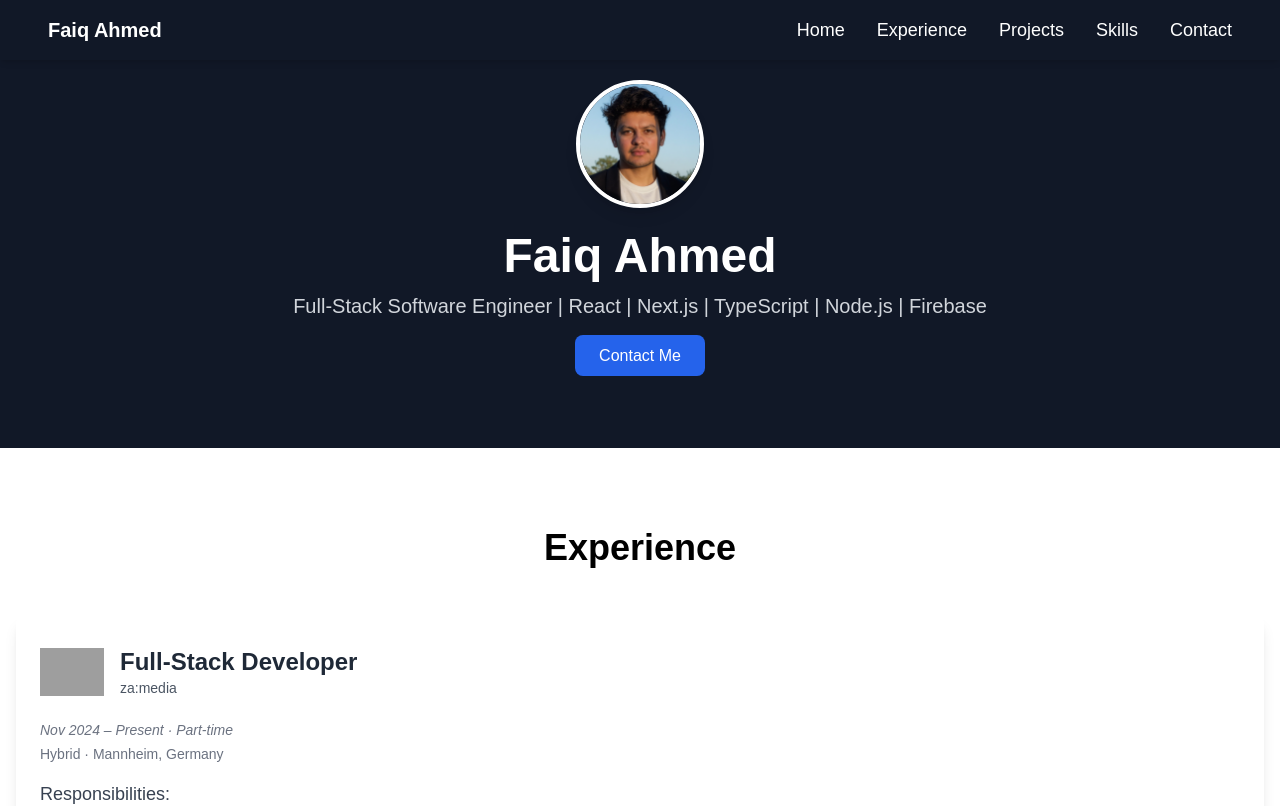
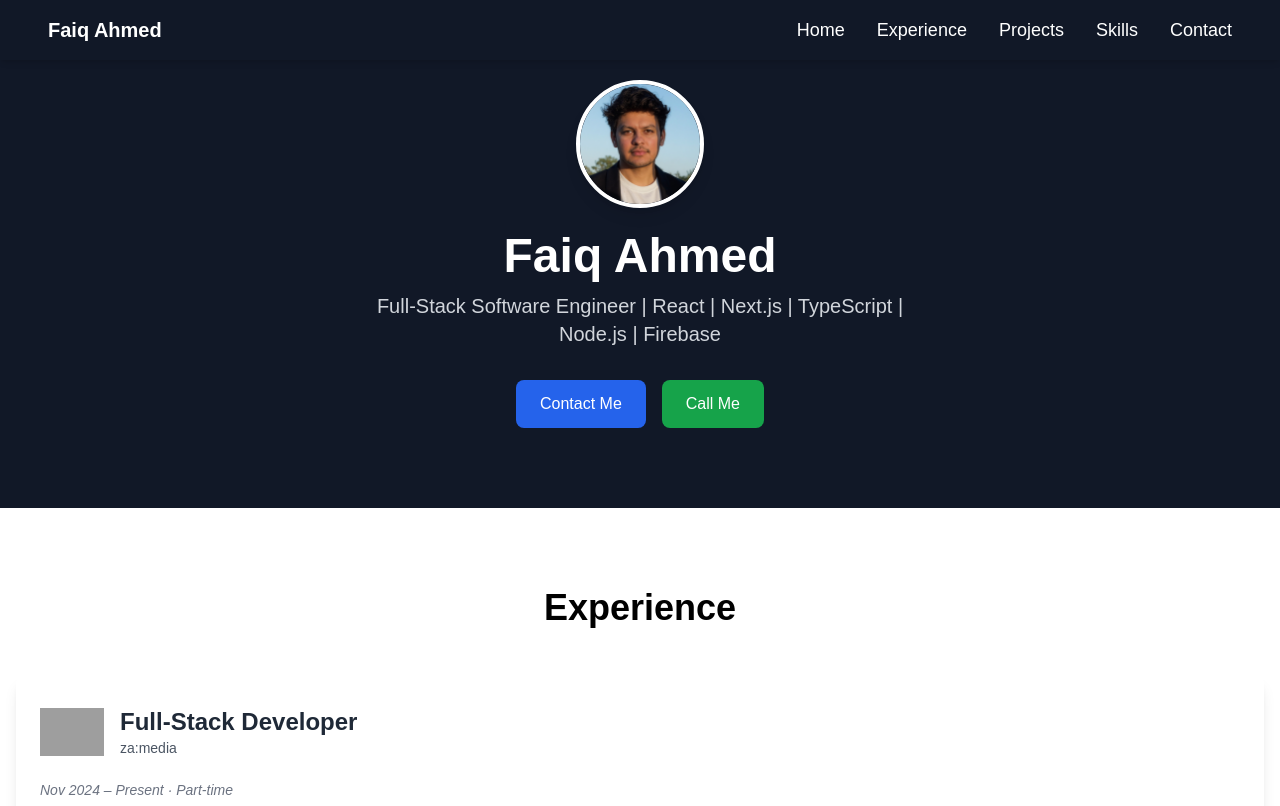
Before and after one commit to faiqahmed02/portfolio, a Next.js app: page / in a window 1280 px wide. Shown: the top 806 px of the page. Built offline with nearby package versions, Linux system fonts and the light colour scheme; grey boxes are pictures that could not be loaded.

Commit message:
Update Hero.tsx

```diff
--- a/src/app/component/Hero.tsx
+++ b/src/app/component/Hero.tsx
@@ -1,5 +1,5 @@
-import Image from 'next/image';
-import React from 'react';
+import Image from "next/image";
+import React from "react";
 
 const Hero: React.FC = () => {
   return (
@@ -16,17 +16,23 @@ const Hero: React.FC = () => {
 
         {/* Name and Title */}
         <h1 className="text-4xl md:text-5xl font-extrabold">Faiq Ahmed</h1>
-        <p className="text-lg md:text-xl text-gray-300 mt-3">
+        <p className="text-lg md:text-xl text-gray-300 mt-3 max-w-xl">
           Full-Stack Software Engineer | React | Next.js | TypeScript | Node.js | Firebase
         </p>
 
-        {/* CTA Button */}
-        <div className="mt-6">
+        {/* CTA Buttons */}
+        <div className="mt-8 flex flex-col sm:flex-row gap-4">
           <a
             href="mailto:faiqahmed73@hotmail.com"
             className="bg-blue-600 hover:bg-blue-700 text-white font-medium px-6 py-3 rounded-lg transition duration-300"
           >
             Contact Me
+          </a>
+          <a
+            href="tel:+4915755290948"
+            className="bg-green-600 hover:bg-green-700 text-white font-medium px-6 py-3 rounded-lg transition duration-300"
+          >
+            Call Me
           </a>
         </div>
       </div>
```
